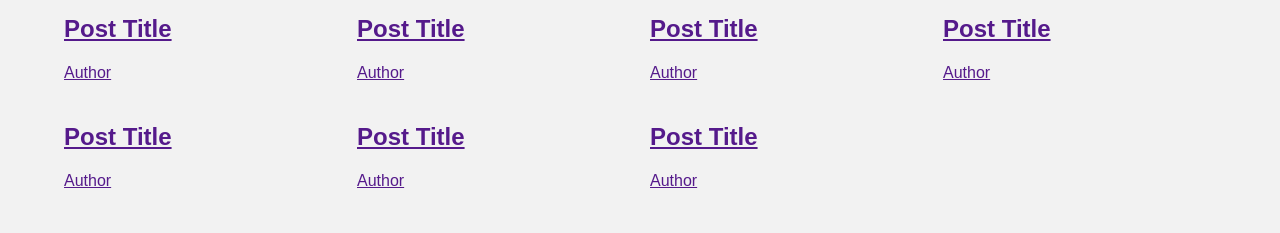
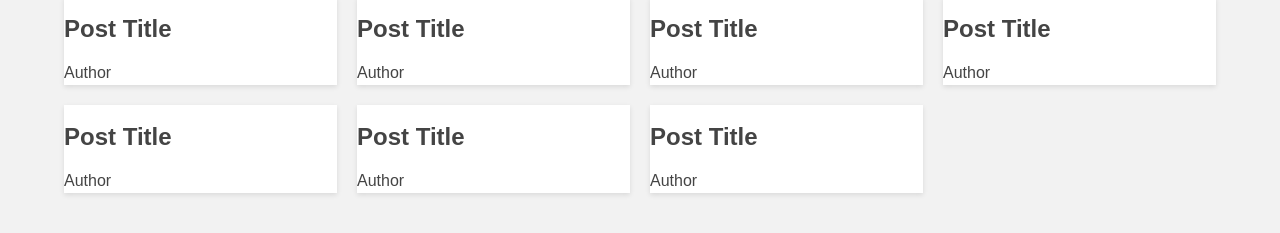
Before and after one commit to lamohadev/lamohadev.github.io, a plain HTML site: page Index.html in a window 1280 px wide. Shown: the part 83-316 px from the top of the page. Drawn offline with Linux system fonts and the light colour scheme.

Commit message:
Add estilo a las tarjetas

```diff
--- a/Style.css
+++ b/Style.css
@@ -81,3 +81,13 @@ nav ul li a:hover {
         grid-template-columns: 1fr 1fr 1fr 1fr;
     }
 }
+/* Aplicando estilo a las targetas */
+.card {
+    background: white;
+    text-decoration: none;
+    color: #444;
+    box-shadow: 0 2px 5px rgba(0,0,0,0.1);
+    display: flex;
+    flex-direction: column;
+    min-height: 100%;
+}
```
